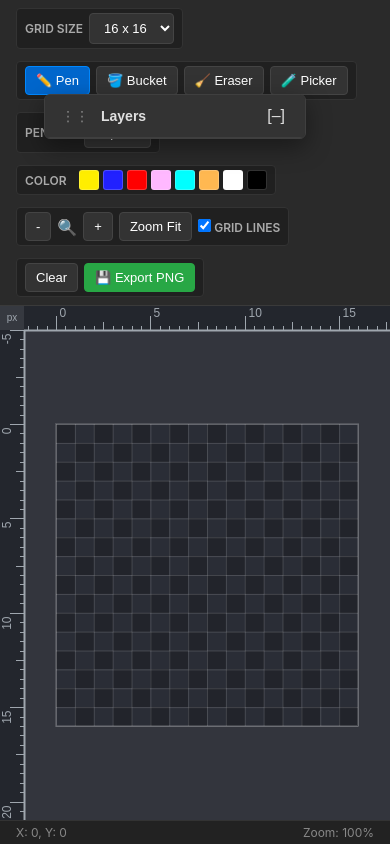
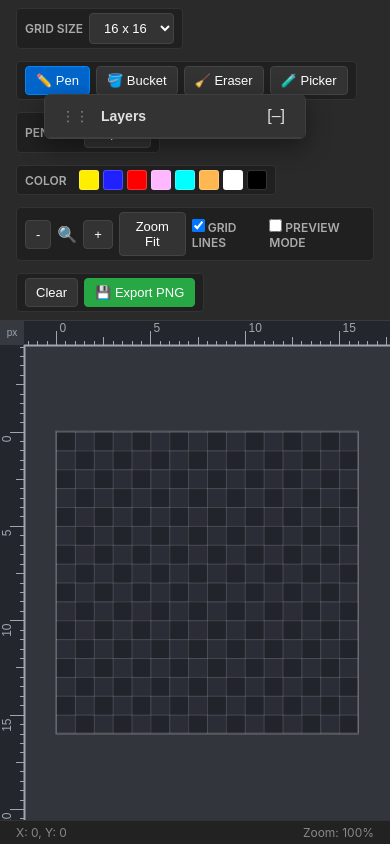
Before and after one commit to g-t-georgiev/2d-pixel-art-editor, a website built with Vite: page index.html in a window 390 px wide. Built offline with nearby package versions, Linux system fonts and the light colour scheme; what schema-store would draw is missing.

Commit message:
fix: add layer rendering tweaks
- implement basic preview mode
- draw active layer on top of other layers
- draw inactive layers with 20% alpha of their own alpha

fix: typo in README folder diagram

```diff
--- a/index.html
+++ b/index.html
@@ -65,6 +65,7 @@
       <button id="btnZoomOut">-</button> 🔍 <button id="btnZoomIn">+</button>
       <button id="btnZoomFit">Zoom Fit</button>
       <label class="label"><input type="checkbox" id="gridToggleBtn" checked> Grid Lines</label>
+      <label class="label"><input type="checkbox" id="previewToggleBtn"> Preview Mode</label>
     </div>
 
     <!-- Actions -->
--- a/src/modules/Application.ts
+++ b/src/modules/Application.ts
@@ -14,6 +14,7 @@ export default class Application {
   isDrawing = false;
   isPanning = false;
   isQuickColorPicking = false;
+  isPreviewMode = false;
 
   readonly camera: Camera;
   readonly renderer: CanvasRenderer;
--- a/src/modules/InputController.ts
+++ b/src/modules/InputController.ts
@@ -21,7 +21,6 @@ export enum PointerEventType {
 
 export default class InputController {
   private lastMouse: Position = { x: 0, y: 0 };
-
   public mouseScreenPos: Position = { x: -1, y: -1 };
 
   constructor(
--- a/src/modules/render/CanvasRenderer.ts
+++ b/src/modules/render/CanvasRenderer.ts
@@ -1,4 +1,4 @@
-import type { Position } from "@modules/types";
+import type { Color, Position } from "@modules/types";
 import type Application from "@modules/Application";
 import type Camera from "@modules/Camera";
 import type PixelDocument from "@modules/PixelDocument";
@@ -33,8 +33,8 @@ export default class CanvasRenderer {
 
     // Sub-renderers
     this.backgroundRenderer = new BackgroundRenderer(this.context);
-    this.documentRenderer = new DocumentRenderer(this.context, camera);
-    this.gridOverlayRenderer = new GridOverlayRenderer(this.context, camera);
+    this.documentRenderer = new DocumentRenderer(this.context, camera, this.doc);
+    this.gridOverlayRenderer = new GridOverlayRenderer(this.context, camera, this.doc);
     this.rulerOverlayRenderer = new RulersOverlayRenderer(this.context, camera, rulerSize);
     this.cursorOverlayRenderer = new CursorOverlayRenderer(this.context, camera);
   }
@@ -44,6 +44,7 @@ export default class CanvasRenderer {
     const { penSize, currentColor} = applicationStore.getState();
     const {
       isDrawing,
+      isPreviewMode,
       canvasWidthInCSSPixels,
       canvasHeightInCSSPixels
     } = this.app;
@@ -64,10 +65,29 @@ export default class CanvasRenderer {
     this.context.translate(this.camera.x, this.camera.y);
     this.context.scale(this.camera.zoom, this.camera.zoom);
 
-    this.backgroundRenderer.render(this.doc.width, this.doc.height);
-    this.documentRenderer.render(this.doc);
-    this.gridOverlayRenderer.render(this.doc);
+    const { width, height } = this.doc;
+    this.backgroundRenderer.render(width, height);
+    this.documentRenderer.render(isPreviewMode);
 
+    if (!isPreviewMode) {
+      this.gridOverlayRenderer.render();
+      this.renderHoverEffects(isDrawing, mouseScreenPos, penSize, currentColor);
+    }
+
+    this.context.restore(); // Exit camera space, back to CSS screen space
+
+    // HUD & UI Overlays
+    this.rulerOverlayRenderer.render(canvasWidthInCSSPixels, canvasHeightInCSSPixels, mouseScreenPos);
+
+    this.context.restore(); // Exit DPR scaling space
+  }
+
+  private renderHoverEffects(
+    isDrawing: boolean,
+    mouseScreenPos: Position,
+    penSize: number,
+    currentColor: Color
+  ) {
     if (!isDrawing) {
       // Hover Preview overlay
       const rect = this.canvas.getBoundingClientRect();
@@ -80,12 +100,5 @@ export default class CanvasRenderer {
       const activeToolName = this.tools.getActiveTool()?.name;
       this.cursorOverlayRenderer.render(this.doc, gridCoords, activeToolName, penSize, currentColor);
     }
-
-    this.context.restore(); // Exit camera space, back to CSS screen space
-
-    // UI Overlays
-    this.rulerOverlayRenderer.render(canvasWidthInCSSPixels, canvasHeightInCSSPixels, mouseScreenPos);
-
-    this.context.restore(); // Exit DPR scaling space
   }
 }
--- a/src/modules/render/renderers/DocumentRenderer.ts
+++ b/src/modules/render/renderers/DocumentRenderer.ts
@@ -1,32 +1,76 @@
 import type Camera from "@modules/Camera";
 import type PixelDocument from "@modules/PixelDocument";
+import PixelDocumentLayer from "@modules/PixelDocumentLayer";
 
 export default class DocumentRenderer {
   constructor(
     private context: CanvasRenderingContext2D,
-    private camera: Camera
+    private camera: Camera,
+    private doc: PixelDocument
   ) { }
 
-  render(doc: PixelDocument) {
-    // Render all visible layers from bottom to top
-    for (const layer of doc.layers) {
-      if (!layer.visible) continue;
+  render(isPreviewMode: boolean = false) {
+    const { layers, width, height } = this.doc;
 
-      for (let y = 0; y < doc.height; y++) {
-        for (let x = 0; x < doc.width; x++) {
-          const color = layer.getPixelData(x, y);
-
-          if (color) {
-            this.context.fillStyle = color;
-            this.context.fillRect(x, y, 1, 1);
-          }
-        }
-      }
+    if (isPreviewMode) {
+      this.renderComposite(this.context, layers);
+    } else {
+      const activeLayer = this.doc.getActiveLayer();
+      this.renderFocusMode(this.context, layers, activeLayer);
     }
 
     // Draw Workspace Canvas Border
     this.context.strokeStyle = "rgba(255, 255, 255, 0.15)";
     this.context.lineWidth = 2 / this.camera.zoom;
-    this.context.strokeRect(0, 0, doc.width, doc.height);
+    this.context.strokeRect(0, 0, width, height);
+  }
+
+  private drawLayerGrid(context: CanvasRenderingContext2D, layer: PixelDocumentLayer) {
+    const { width, height } = layer;
+
+    for (let y = 0; y < height; y++) {
+      for (let x = 0; x < width; x++) {
+        const color = layer.getPixelData(x, y);
+        if (color === null) continue;
+
+        context.fillStyle = color;
+        context.fillRect(x, y, 1, 1);
+      }
+    }
+  }
+
+  /** Standard Z-index rendering for the final export/preview */
+  private renderComposite(context: CanvasRenderingContext2D, layers: PixelDocumentLayer[]) {
+    for (const layer of layers) {
+      if (!layer.visible) continue;
+
+      context.save();
+      context.globalAlpha = layer.opacity;
+      this.drawLayerGrid(context, layer);
+      context.restore();
+    }
+  }
+
+  /** Renders active layer on top of every other layer. */
+  private renderFocusMode(
+    context: CanvasRenderingContext2D,
+    layers: PixelDocumentLayer[],
+    activeLayer: PixelDocumentLayer
+  ) {
+    const inactiveLayers = layers.filter((layer) => layer.id !== activeLayer.id && layer.visible);
+
+    for (const layer of inactiveLayers) {
+      context.save();
+      context.globalAlpha = layer.opacity * 0.2;
+      this.drawLayerGrid(context, layer);
+      context.restore();
+    }
+
+    if (activeLayer && activeLayer.visible) {
+      context.save();
+      context.globalAlpha = activeLayer.opacity;
+      this.drawLayerGrid(context, activeLayer);
+      context.restore();
+    }
   }
 }
--- a/src/modules/render/renderers/GridOverlayRenderer.ts
+++ b/src/modules/render/renderers/GridOverlayRenderer.ts
@@ -5,13 +5,16 @@ import { applicationStore } from "@modules/store";
 export default class GridOverlayRenderer {
   constructor(
     private context: CanvasRenderingContext2D,
-    private camera: Camera
+    private camera: Camera,
+    private doc: PixelDocument
   ) { }
 
-  render(doc: PixelDocument) {
+  render() {
     const { preferences: { grid } } = applicationStore.getState();
 
     if (!grid.enabled || this.camera.zoom < 4) return;
+
+    const { width, height } = this.doc;
 
     this.context.save();
 
@@ -24,17 +27,17 @@ export default class GridOverlayRenderer {
     this.context.beginPath();
 
     // Vertical column grid lines
-    for (let col = 0; col <= doc.width; col++) {
+    for (let col = 0; col <= width; col++) {
       const x = col + halfPixelOffset;
       this.context.moveTo(x, 0);
-      this.context.lineTo(x, doc.height);
+      this.context.lineTo(x, height);
     }
 
     // Horizontal row grid lines
-    for (let row = 0; row <= doc.height; row++) {
+    for (let row = 0; row <= height; row++) {
       const y = row + halfPixelOffset;
       this.context.moveTo(0, y);
-      this.context.lineTo(doc.width, y);
+      this.context.lineTo(width, y);
     }
 
     this.context.stroke();
--- a/src/modules/ui/managers/UIManager.ts
+++ b/src/modules/ui/managers/UIManager.ts
@@ -21,7 +21,8 @@ const Elements = {
     bucket: document.getElementById("toolBucket"),
     eraser: document.getElementById("toolEraser"),
     eyedropper: document.getElementById("toolEyedropper"),
-  }
+  },
+  previewToggleBtn: document.querySelector("#previewToggleBtn"),
 } as const;
 
 export default class UIManager {
@@ -35,7 +36,7 @@ export default class UIManager {
   }
 
   private attachDOMEventListeners() {
-    const { btnExport } = this.elements;
+    const { btnExport, previewToggleBtn } = this.elements;
 
     this.attachToolHandlers();
     this.attachColorChangeHandlers();
@@ -43,6 +44,12 @@ export default class UIManager {
     this.attachZoomButtonHandlers();
 
     btnExport?.addEventListener("click", () => this.app.exportPNG());
+
+    previewToggleBtn?.addEventListener("change", (ev) => {
+      const target = ev.target as HTMLInputElement;
+      const isChecked = target.checked;
+      this.app.isPreviewMode = isChecked;
+    });
   }
 
   private attachZoomButtonHandlers() {
```
Also changed, not shown: README.md.
